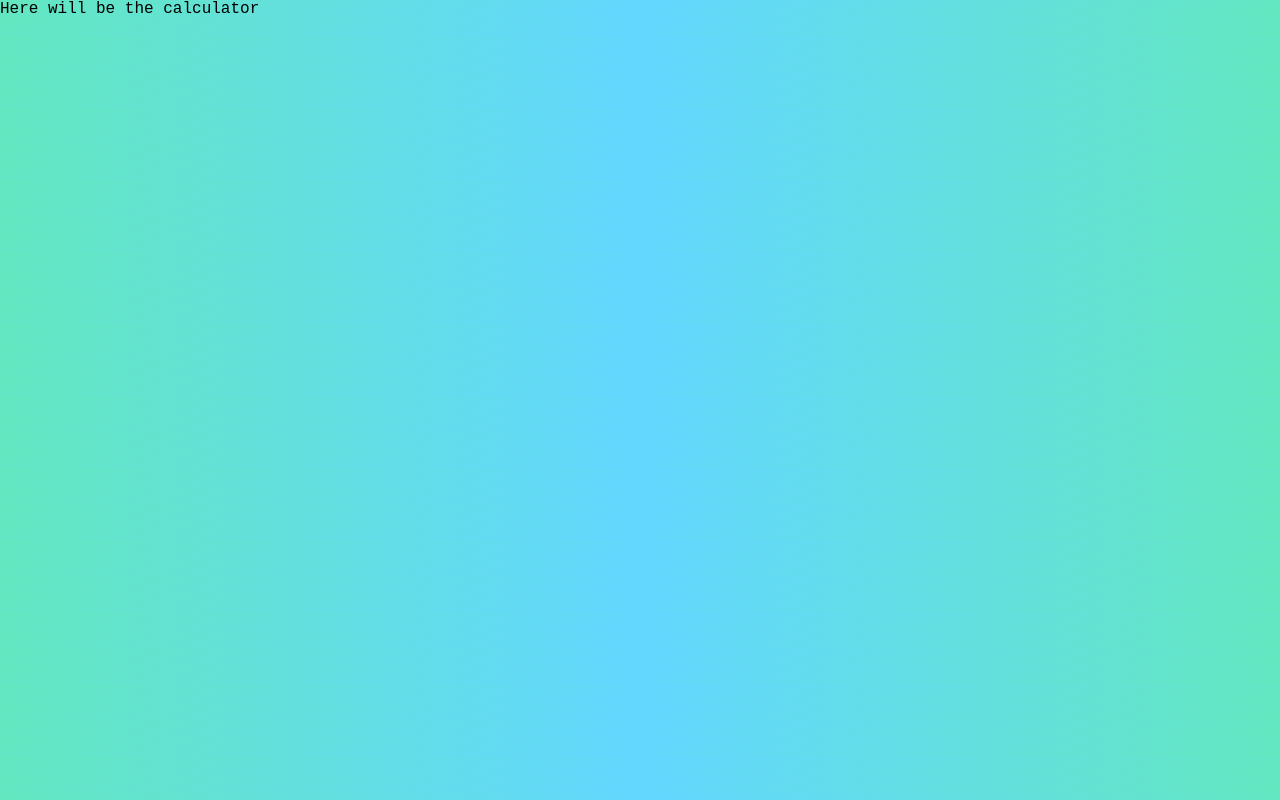
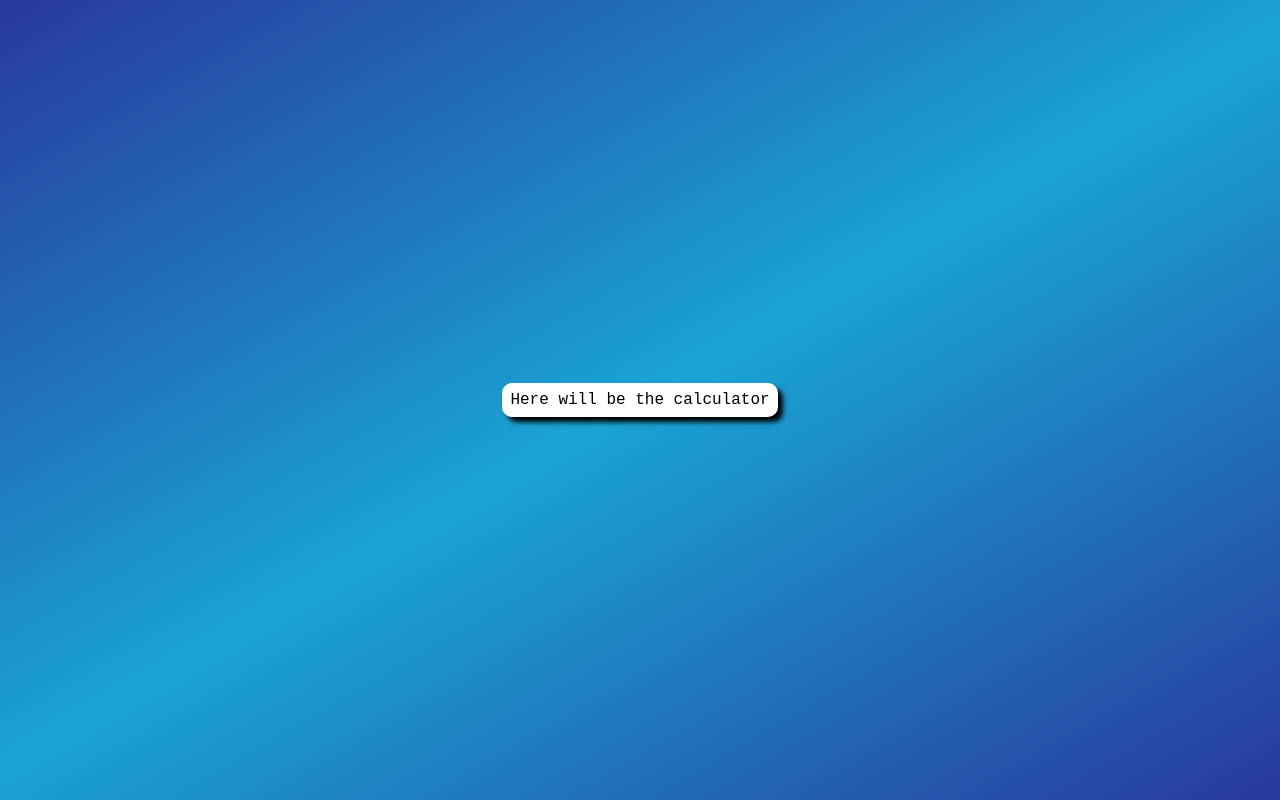
Before and after one commit to Betolicon/Calculator, a plain HTML site: page index.html in a window 1280 px wide. Drawn offline with Linux system fonts and the light colour scheme.

Commit message:
Just a little few changes

```diff
--- a/style.css
+++ b/style.css
@@ -5,9 +5,14 @@
 }
 
 body{
-    background-image: linear-gradient(150deg, #3afeb6,#63ff63, #63d7ff, #63ff63, #3afeb6);
+    background-image: linear-gradient(150deg, #000c74,#300784, #19a4d3, #300784, #000c74);
     background-size: 500%;
     animation: fondo 10s infinite;
+    width: 100%;
+    height: 100vh;
+    display: flex;
+    justify-content: center;
+    align-items: center;
 }
 
 @keyframes fondo{
@@ -21,3 +26,11 @@ body{
         background-position: 100% 50%;
     }
 }
+
+#calculator{
+    margin: 0 auto;
+    background-color: white;
+    padding: 8px;
+    border-radius: 10px;
+    box-shadow: 5px 5px 5px rgb(0, 0, 0);
+}
```
